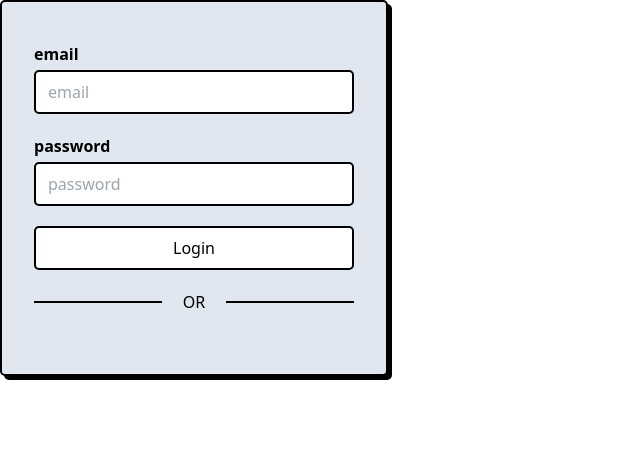
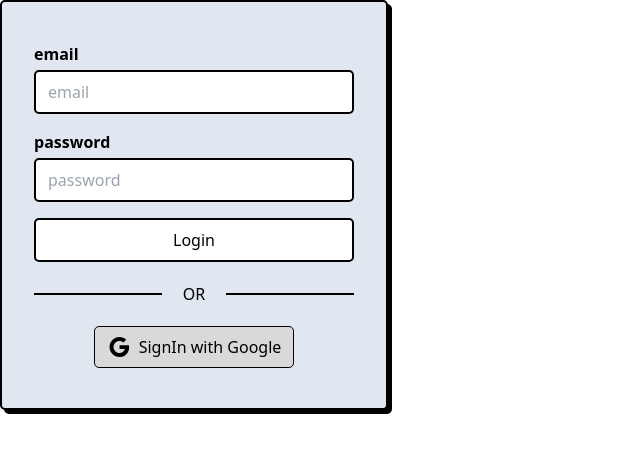
Before and after one commit to abhiram-ar/aicademy-fontend, a React (Vite) app: page /test in a window 1280 px wide. Shown: the top 452 px of the page, without its empty margins (0-640 px from the left). Built offline with nearby package versions, Linux system fonts and the light colour scheme.

Commit message:
login component

```diff
--- a/package.json
+++ b/package.json
@@ -10,6 +10,10 @@
     "preview": "vite preview"
   },
   "dependencies": {
+    "@emotion/react": "^11.14.0",
+    "@emotion/styled": "^11.14.0",
+    "@mui/icons-material": "^6.2.0",
+    "@mui/material": "^6.2.0",
     "@radix-ui/react-slot": "^1.1.0",
     "class-variance-authority": "^0.7.1",
     "clsx": "^2.1.1",
--- a/src/components/auth/Login.tsx
+++ b/src/components/auth/Login.tsx
@@ -1,5 +1,6 @@
 import AuthBlock from "../base/AuthBlock";
 import { useForm } from "react-hook-form";
+import SignInWithGoogle from "./SignInWithGoogle";
 
 const Login = () => {
     const {
@@ -8,22 +9,29 @@ const Login = () => {
         formState: { errors },
     } = useForm();
 
-    // return (
-    //   <form onSubmit={handleSubmit((data) => console.log(data))}>
-    //     <input {...register('lastName', { required: true })} />
-    //     {errors.lastName && <p>Last name is required.</p>}
-    //     <input {...register('age', { pattern: /\d+/ })} />
-    //     {errors.age && <p>Please enter number for age.</p>}
-    //     <input type="submit" />
-    //   </form>
-    // );
-
     return (
         <AuthBlock>
-            <form onSubmit={handleSubmit((data) => console.log(data))} className="flex flex-col gap-5">
+            <form
+                onSubmit={handleSubmit((data) => console.log(data))}
+                className="flex flex-col gap-4"
+            >
                 {/* email */}
                 <div>
-                    <label htmlFor="email" className="font-semibold">email</label><br />
+                    <label
+                        htmlFor="email"
+                        className="font-semibold flex gap-2 items-baseline"
+                    >
+                        email
+                        {errors.email?.type === "required" && (
+                            <p className="validation-error">
+                                (Email is required)
+                            </p>
+                        )}
+                        {errors.email?.type === "pattern" && (
+                            <p className="validation-error">(Invalid email)</p>
+                        )}
+                    </label>
+
                     <input
                         type="text"
                         {...register("email", {
@@ -36,17 +44,23 @@ const Login = () => {
                         id="email"
                         className="input-neo w-80"
                     />
-                    {errors.email?.type === "required" && (
-                        <p className="validation-error">Email is required</p>
-                    )}
-                    {errors.email?.type === "pattern" && (
-                        <p className="validation-error">Invalid email</p>
-                    )}
                 </div>
 
                 {/* password */}
                 <div>
-                    <label htmlFor="password" className="font-semibold">password</label><br />
+                    <label htmlFor="password" className="font-semibold flex gap-2 items-baseline">
+                        password
+                        {errors.password?.type === "required" && (
+                            <p className="validation-error">
+                                (password is required)
+                            </p>
+                        )}
+                        {errors.password?.type === "minLength" && (
+                            <p className="validation-error">
+                                (8 characters required)
+                            </p>
+                        )}
+                    </label>
                     <input
                         type="password"
                         {...register("password", {
@@ -57,26 +71,21 @@ const Login = () => {
                         id="password"
                         className="input-neo w-80"
                     />
-                    {errors.password?.type === "required" && (
-                        <p className="validation-error">
-                            password is required
-                        </p>
-                    )}
-                    {errors.password?.type === "minLength" && (
-                        <p className="validation-error">
-                            8 characters required
-                        </p>
-                    )}
                 </div>
 
-                <button type="submit" className="py-2 px-3 border-2 border-black bg-white rounded-base w-full ">Login</button>
+                <button
+                    type="submit"
+                    className="py-2 px-3 border-2 border-black bg-white rounded-base w-full font-medium hover:bg-black hover:text-white active:bg-zinc-700"
+                >
+                    Login
+                </button>
             </form>
             <div className="flex justify-between items-center my-5">
-              <hr className="text-black border border-black w-2/5" />
-              OR
-
-              <hr className="text-black border border-black w-2/5" />
+                <hr className="text-black border border-black w-2/5" />
+                OR
+                <hr className="text-black border border-black w-2/5" />
             </div>
+            <SignInWithGoogle />
         </AuthBlock>
     );
 };
--- /dev/null
+++ b/src/components/auth/SignInWithGoogle.tsx
@@ -0,0 +1,12 @@
+import GoogleIcon from "@mui/icons-material/Google";
+const SignInWithGoogle = () => {
+    return (
+        <div className="w-fit mx-auto px-3 py-2 rounded-base bg-[#d9d9d9] flex justify-center items-center gap-2 border  border-black hover:bg-[#bababa] active:bg-zinc-400">
+            <GoogleIcon />
+
+            <button className="font-medium">SignIn with Google</button>
+        </div>
+    );
+};
+
+export default SignInWithGoogle;
--- a/src/index.css
+++ b/src/index.css
@@ -17,6 +17,6 @@
     @apply bg-white border-2 border-black rounded-base px-3 py-2 focus:outline-none focus:outline-blue-300 mt-1
   }
   .validation-error{
-    @apply text-[#ff5a5a] text-sm absolute
+    @apply text-[#ff5a5a] text-sm
   }
 }
```
Also changed, not shown: 1 other file (tests, documents, lock files or other folders).
